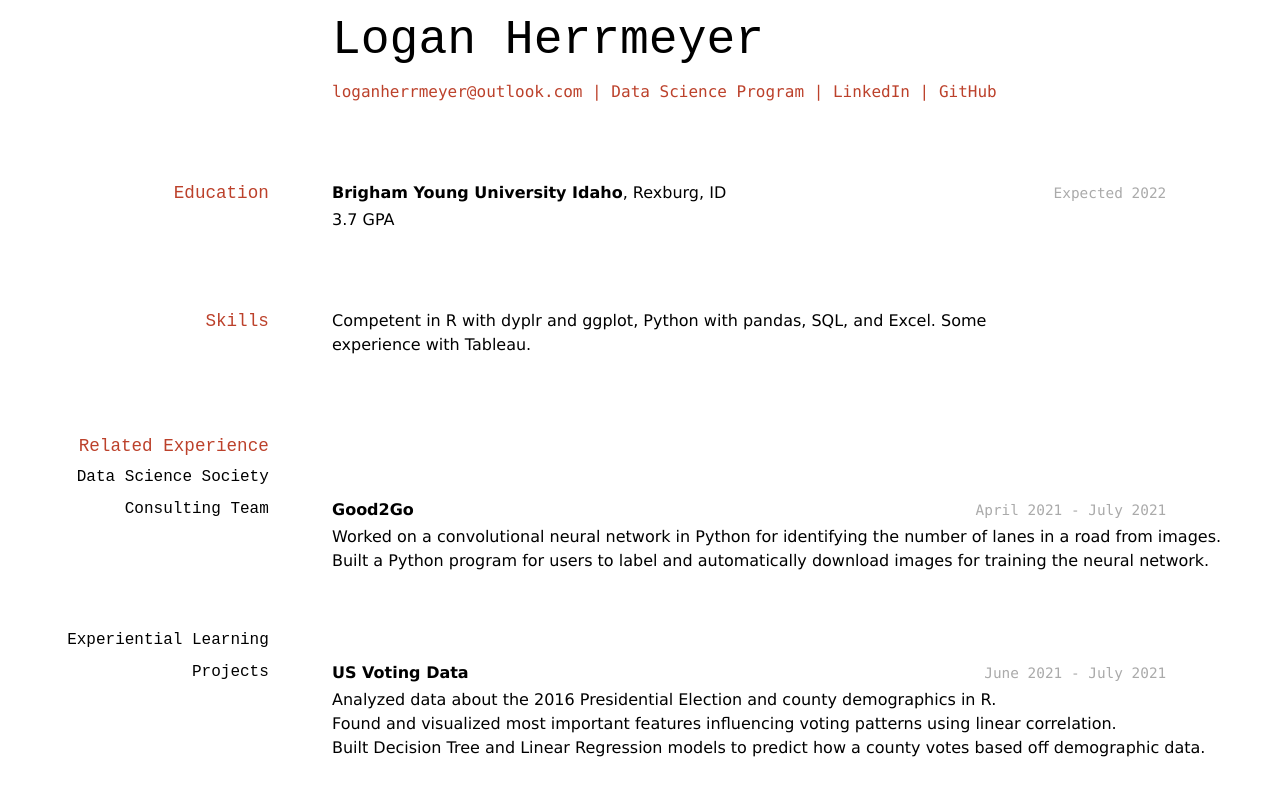
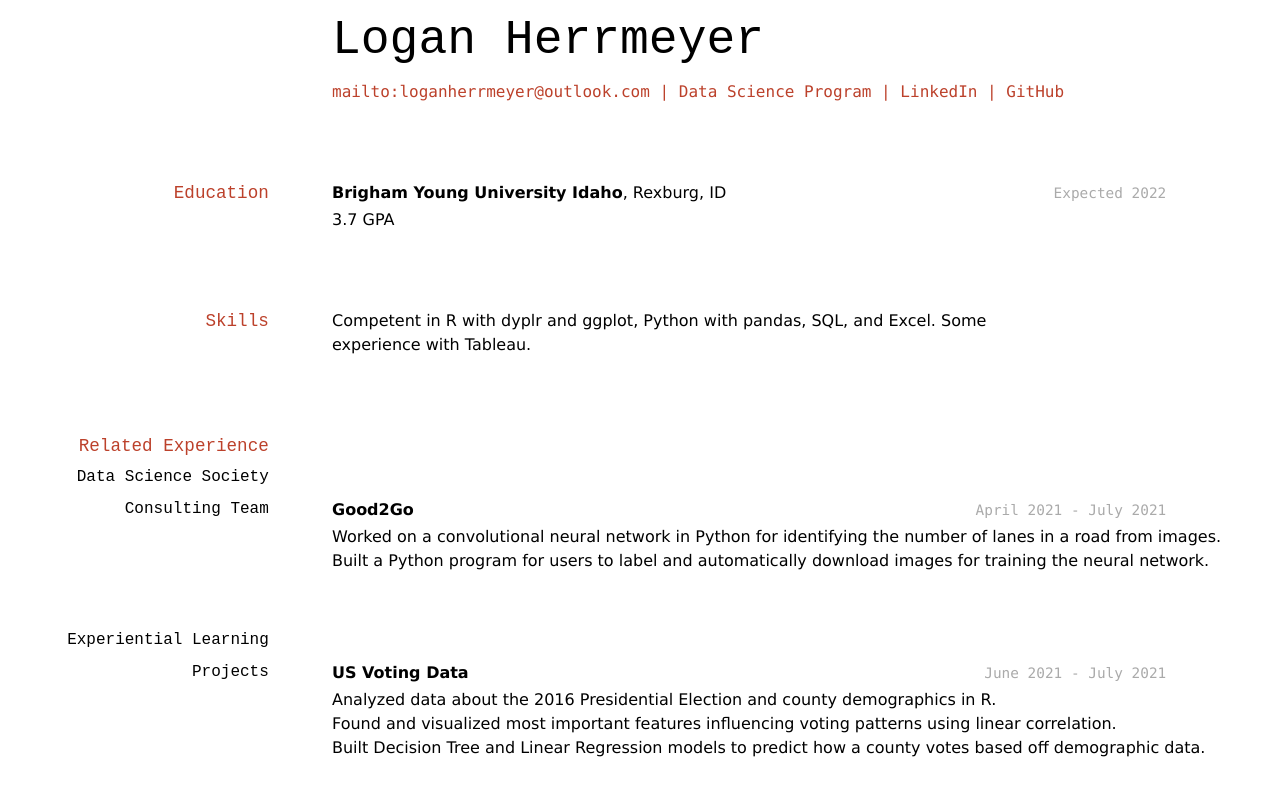
Before and after one commit to LHerrmeyer/herrmeyer_logan_resume, a Jekyll site: the page built from docs/index.md, in a window 1280 px wide. Shown: the top 796 px of the page. Built offline with Jekyll 4.4.1, drawn with Linux system fonts in a browser that asks for light colours.

Commit message:
Update index.md

```diff
--- a/docs/index.md
+++ b/docs/index.md
@@ -5,9 +5,9 @@ title: Logan Herrmeyer's Resume
 # Logan Herrmeyer
 
 <div id="webaddress">
-<a href="loganherrmeyer@outlook.com">loganherrmeyer@outlook.com</a>
+<a href="loganherrmeyer@outlook.com">mailto:loganherrmeyer@outlook.com</a>
 | <a href="https://byuidatascience.github.io/development.html">Data Science Program</a>
-| <a href="https://www.linkedin.com/groups/13537407/">LinkedIn</a>
+| <a href="https://www.linkedin.com/in/logan-herrmeyer-ba2242204/">LinkedIn</a>
 | <a href="https://github.com/LHerrmeyer">GitHub</a>
 </div>
 
```
